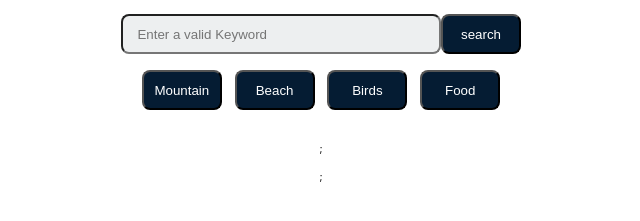
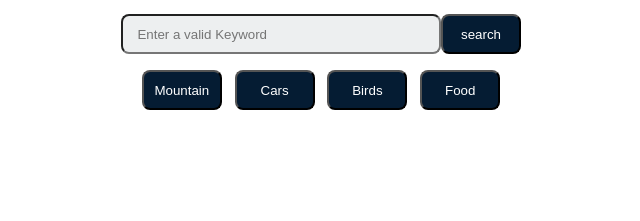
Before and after one commit to shvrekhan/snap-shot, a React (Create React App) app: page / in a window 1280 px wide. Shown: the part 125-346 px from the top of the page, without its empty margins (319-959 px from the left). Built offline with nearby package versions, Linux system fonts and the light colour scheme.

Commit message:
warning fix

```diff
--- a/src/components/searchBar.js
+++ b/src/components/searchBar.js
@@ -119,6 +119,7 @@ class SearchBar extends React.Component {
                     <main>
                         <form onSubmit={this.submit} className="form-flex">
                             <input
+                                className="input-field"
                                 type="text"
                                 placeholder="Enter a valid Keyword"
                                 onChange={this.inputEvent}
@@ -129,17 +130,17 @@ class SearchBar extends React.Component {
                             </button>
                         </form>
                     </main>
-                    <TagNames tags={["Mountain", "Beach", "Birds", "Food"]} tagHandel={this.tagHandelChange} />
-                    {this.state.fetchError ? <p className="error-msg">{this.state.photoFetchFailed}</p> : <h1>{this.state.titleHeading}</h1>}
-                    {this.state.isLoading ? <Loader /> : null};
-                    {this.state.zeroPhoto ? null : <div className="image-section" >
+                    <TagNames tags={["Mountain", "Cars", "Birds", "Food"]} tagHandel={this.tagHandelChange} />
+                    {this.state.fetchError ? <p className="error-msg">{this.state.photoFetchFailed}</p> : <p className="error-msg">{this.state.titleHeading}</p>}
+                    {this.state.isLoading ? <Loader /> : null}
+                    {this.state.zeroPhoto ? null : (<div className="image-section" >
                         {this.state.recivedPhotos.map((photo) => {
                             return (
                                 <img src={photo} key={photo} alt="img" />
                             )
 
-                        })};
-                    </div>}
+                        })}
+                    </div>)}
                 </div>
             </>
         )
```
